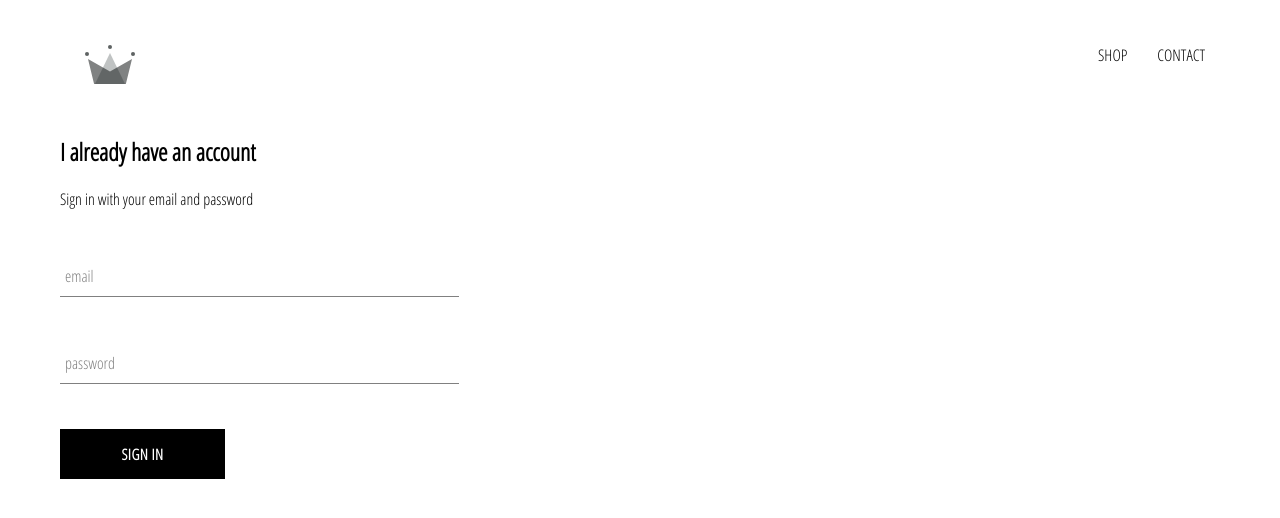
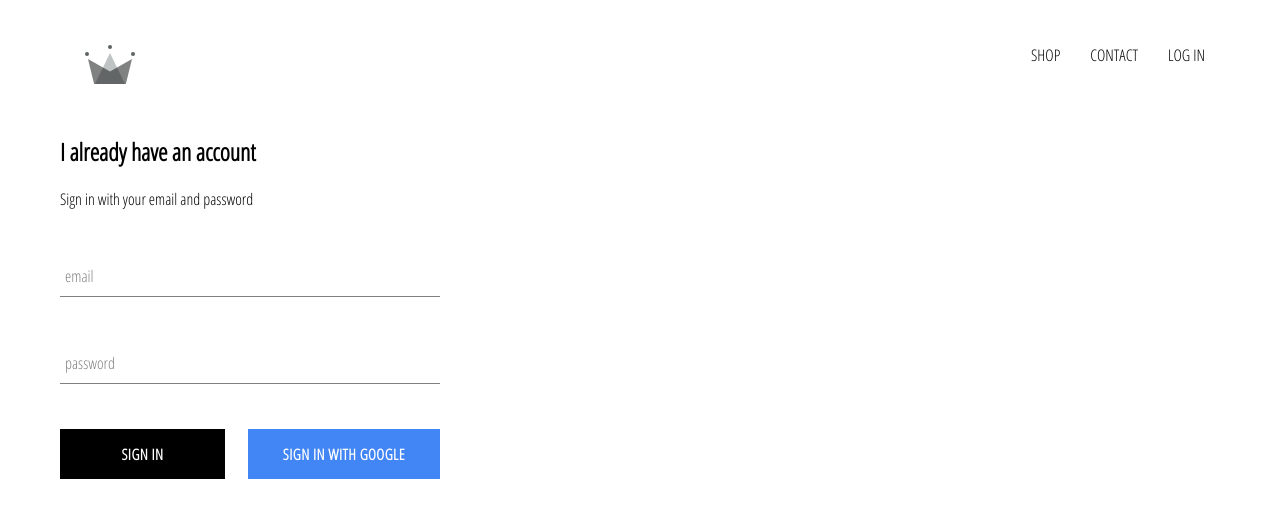
Before and after one commit to edgarnava80/clothing-store, a React (Create React App) app: page /login in a window 1280 px wide. Shown: the top 518 px of the page. Built offline with nearby package versions, Linux system fonts and the light colour scheme; no server answers.

Commit message:
Integrated firebase and implemented sign in with google

```diff
--- a/package.json
+++ b/package.json
@@ -6,6 +6,7 @@
     "@testing-library/jest-dom": "^4.2.4",
     "@testing-library/react": "^9.3.2",
     "@testing-library/user-event": "^7.1.2",
+    "firebase": "^7.17.0",
     "node-sass": "^4.14.1",
     "react": "^16.13.1",
     "react-dom": "^16.13.1",
--- a/src/App.css
+++ b/src/App.css
@@ -7,3 +7,7 @@ a {
     text-decoration: none;
     color: black;
 }
+
+* {
+    box-sizing: border-box;
+}
--- a/src/App.js
+++ b/src/App.js
@@ -5,11 +5,30 @@ import HomePage from "./pages/homepage/homepage.component"
 import ShopPage from "./pages/shop/shop.component"
 import Header from "./components/header/header.component"
 import LoginPage from "./pages/login/login.component"
+import { auth } from "./firebase/firebase.utils"
 
-function App() {
+class App extends React.Component {
+  constructor() {
+    super()
+
+    this.state = {
+      currentUser: null
+    }
+  }
+  unsubscribeFromAuth = null
+  componentDidMount() {
+    this.unsubscribeFromAuth = auth.onAuthStateChanged(user => {
+      this.setState({ currentUser: user })
+      console.log(user)
+    })
+  }
+  componentWillUnmount() {
+    this.unsubscribeFromAuth()
+  }
+  render() {
     return (
       <div>
-      <Header />
+        <Header currentUser={this.state.currentUser} />
         <Switch>
           <Route exact path="/" component={HomePage} />
           <Route path="/shop" component={ShopPage} />
@@ -18,5 +37,6 @@ function App() {
       </div>
     )
   }
+}
 
 export default App
--- a/src/components/custom-button/custom-button.component.jsx
+++ b/src/components/custom-button/custom-button.component.jsx
@@ -1,8 +1,8 @@
 import React from "react"
 import "./custom-button.styles.scss"
 
-const CustomButton = ({ children, ...otherProps }) => (
-  <button className="custom-button" {...otherProps}>
+const CustomButton = ({ children, isGoogleSignIn, ...otherProps }) => (
+  <button className={`${isGoogleSignIn ? "google-sign-in" : ""} custom-button`} {...otherProps}>
     {children}
   </button>
 )
--- a/src/components/custom-button/custom-button.styles.scss
+++ b/src/components/custom-button/custom-button.styles.scss
@@ -18,4 +18,12 @@
         color: black;
         border: 1px solid black;
     }
+    &.google-sign-in {
+        background-color: #4285f4;
+        color: white;
+        &:hover {
+            background-color: #357ae8;
+            border: none;
+        }
+    }
 }
--- a/src/components/header/header.component.jsx
+++ b/src/components/header/header.component.jsx
@@ -1,9 +1,10 @@
 import React from "react"
 import { Link } from "react-router-dom"
+import { auth } from "../../firebase/firebase.utils"
 import { ReactComponent as Logo } from "../../assets/crown.svg"
 import "./header.styles.scss"
 
-const Header = () => (
+const Header = ({ currentUser }) => (
   <div className="header">
     <Link className="logo-container" to="/">
       <Logo className="logo" />
@@ -15,6 +16,15 @@ const Header = () => (
       <Link className="option" to="/contact">
         CONTACT
       </Link>
+      {currentUser ? (
+        <div className="option" onClick={() => auth.signOut()}>
+          SIGN OUT
+        </div>
+      ) : (
+        <Link className="option" to="/login">
+          LOG IN
+        </Link>
+      )}
     </div>
   </div>
 )
--- a/src/components/header/header.styles.scss
+++ b/src/components/header/header.styles.scss
@@ -17,6 +17,7 @@
         justify-content: flex-end;
         .option {
             padding: 10px 15px;
+            cursor: pointer;
         }
     }
 }
--- a/src/components/sign-in/sign-in.component.jsx
+++ b/src/components/sign-in/sign-in.component.jsx
@@ -1,6 +1,7 @@
 import React from "react"
 import FormInput from "../form-input/form-input.component"
 import CustomButton from "../custom-button/custom-button.component"
+import { signInWithGoogle } from "../../firebase/firebase.utils"
 import "./sign-in.styles.scss"
 
 class SignIn extends React.Component {
@@ -27,7 +28,12 @@ class SignIn extends React.Component {
         <form onSubmit={this.handleSubmit}>
           <FormInput name="email" type="email" value={this.state.email} handleChange={this.handleChange} label="email" required />
           <FormInput name="password" type="password" value={this.state.password} handleChange={this.handleChange} label="password" required />
-          <CustomButton type="submit">Sign In</CustomButton>
+          <div className="buttons">
+            <CustomButton type="submit">Sign In</CustomButton>
+            <CustomButton onClick={signInWithGoogle} isGoogleSignIn>
+              Sign in with Google
+            </CustomButton>
+          </div>
         </form>
       </div>
     )
--- a/src/components/sign-in/sign-in.styles.scss
+++ b/src/components/sign-in/sign-in.styles.scss
@@ -1,8 +1,12 @@
 .sign-in {
-    width: 30vw;
+    width: 380px;
     display: flex;
     flex-direction: column;
     .title {
         margin: 10px 0;
     }
+    .buttons {
+        display: flex;
+        justify-content: space-between;
+    }
 }
--- /dev/null
+++ b/src/firebase/firebase.utils.js
@@ -0,0 +1,25 @@
+import firebase from "firebase/app"
+import "firebase/firestore"
+import "firebase/auth"
+
+const config = {
+  apiKey: "AIzaSyA14aZcNGLHqtGAvQBDM6HdD2E6CLUuIoQ",
+  authDomain: "clothing-store-db-55d60.firebaseapp.com",
+  databaseURL: "https://clothing-store-db-55d60.firebaseio.com",
+  projectId: "clothing-store-db-55d60",
+  storageBucket: "clothing-store-db-55d60.appspot.com",
+  messagingSenderId: "624319605562",
+  appId: "1:624319605562:web:f60cb1d2163b432015be03",
+  measurementId: "G-JSN9B0BRE5"
+}
+
+firebase.initializeApp(config)
+
+export const auth = firebase.auth()
+export const firestore = firebase.firestore()
+
+const provider = new firebase.auth.GoogleAuthProvider()
+provider.setCustomParameters({ prompt: "select_account" })
+export const signInWithGoogle = () => auth.signInWithPopup(provider)
+
+export default firebase
```
Also changed, not shown: 1 other file (tests, documents, lock files or other folders). Lines whose indentation alone changed are shown as unchanged.
